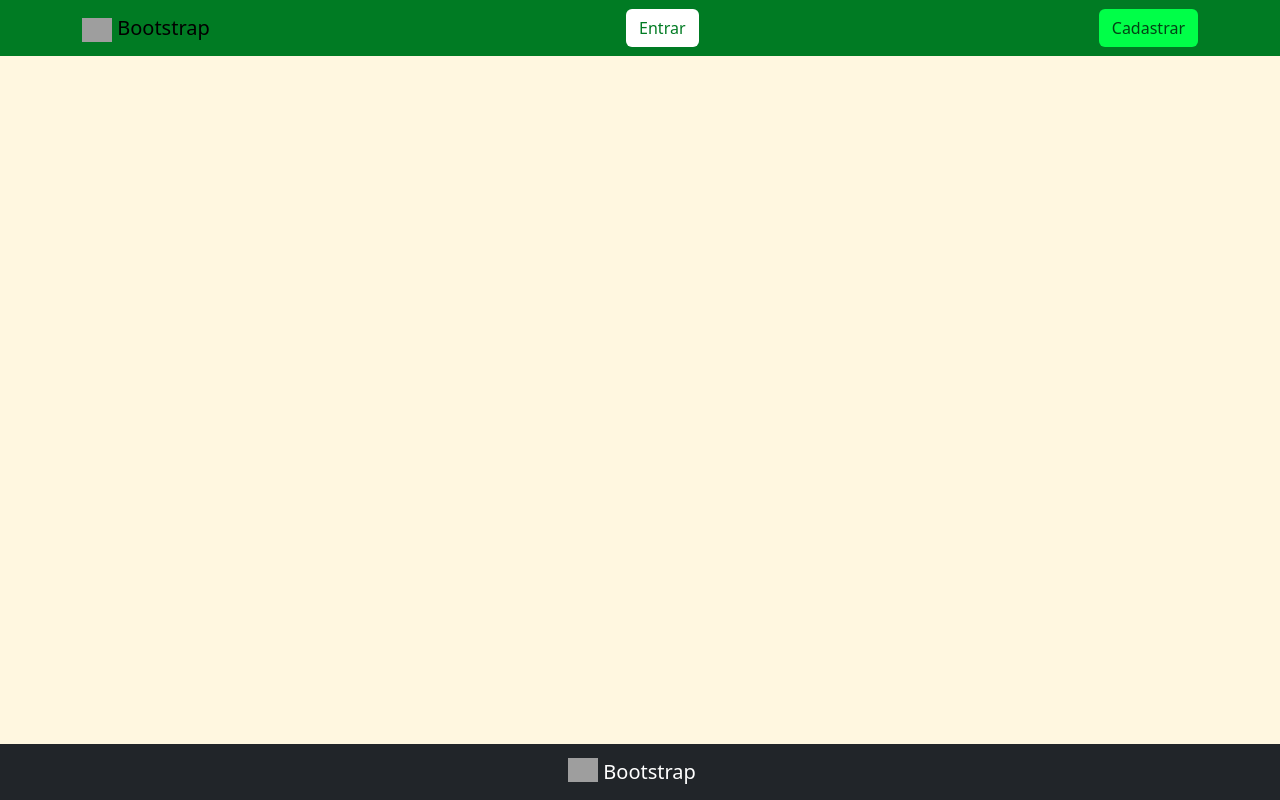
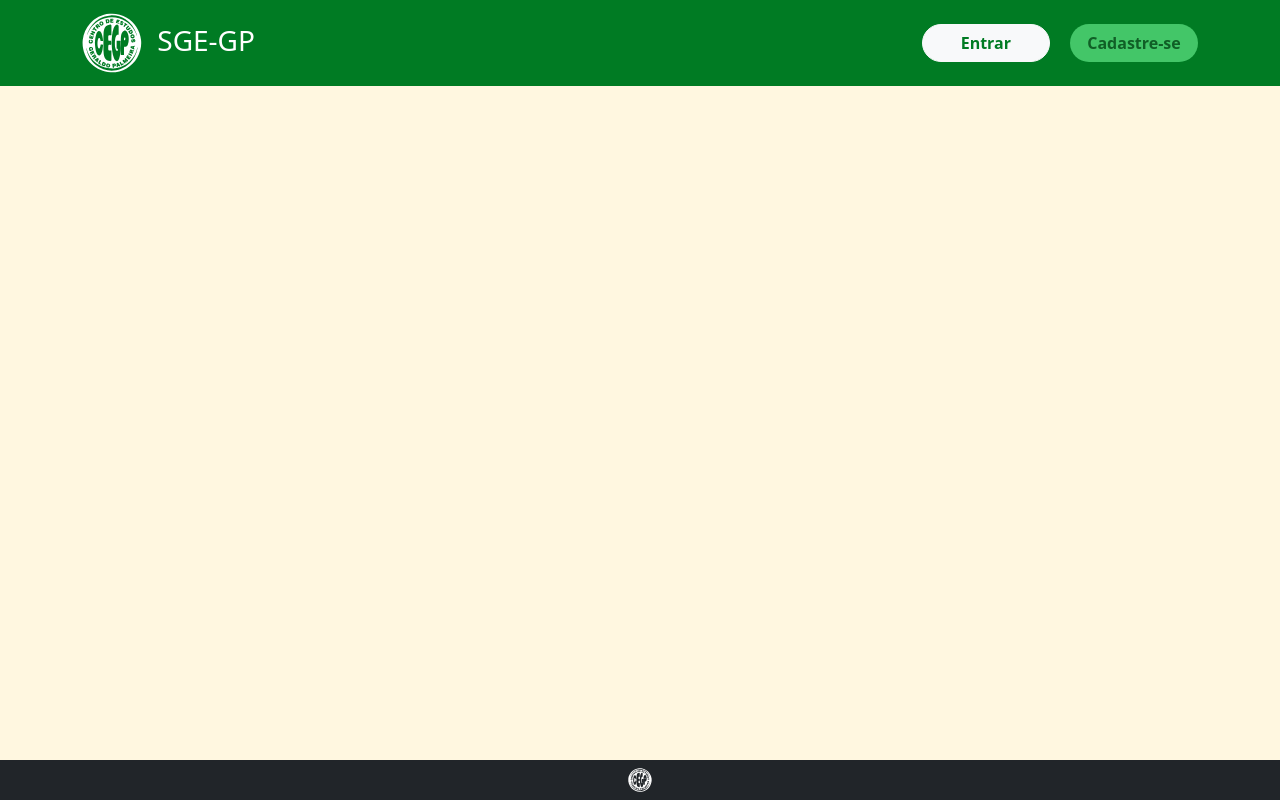
Before and after one commit to leon-rdo/SGE-GP, a Django app: page / in a window 1280 px wide. Run offline with Django 4.2, Linux system fonts and the light colour scheme; some libraries are stand-ins or nearby versions; grey boxes are pictures that could not be loaded.

Commit message:
refactor: modify navbar

```diff
--- a/main/templates/main/index.html
+++ b/main/templates/main/index.html
@@ -1,15 +1,6 @@
 {% extends "base.html" %}
 
-{% block title %}{% endblock title %}
-
-{% block nav_details %}
-    {% if not user.is_authenticated %}
-        <a class="btn" id="botaoLogin" href="{% url 'account_login' %}" role="button">Entrar</a>
-        <a class="btn" id="botaoCadastro" href="{% url 'account_signup' %}" role="button">Cadastrar</a>
-    {% else %}
-        <a class="btn btn-danger" href="{% url 'account_logout' %}" role="button">Sair</a>
-    {% endif %}
-{% endblock %}
+{% block title %}Conheça o SGE-GP{% endblock title %}
 
 {% block content %}
 
--- a/static/main/styles/css/style.css
+++ b/static/main/styles/css/style.css
@@ -7,28 +7,41 @@ main {
     flex: 1;
 }
 
-.navbar{
+.navbar {
     background-color: #007B23;
 }
 
-.botao1{
+.btn-green {
+    background-color: #007B23;
+}
+
+.btn-light-green {
     background-color: #43C668;
 }
 
-.botao2{
-    background-color: #43C668;
-}
-
-.botao3{
-    background-color: #007B23;
-}
-
-#botaoLogin{
-    background-color: white;
+.text-green {
     color: #007B23;
 }
 
-#botaoCadastro{
-    background-color: #00FF48;
-    color: #024214;
+.text-dark-green {
+    color: #105f26;
 }
+
+.text-light-green {
+    color: #43C668;
+}
+
+.btn-navbar {
+    width: 8rem;
+}
+
+.navbar-brand img {
+    width: 60px;
+}
+
+.btn:hover {
+    background-color: #43C668;
+    color: #FFF;
+    border: 0;
+    transform: scale(0.98);
+}
--- a/templates/base.html
+++ b/templates/base.html
@@ -13,13 +13,18 @@
     <header>
         <nav class="navbar mb-3">
             <div class="container justify-content-between">
-                <a class="navbar-brand" href="#">
-                    <img src="https://getbootstrap.com/docs/5.3/assets/brand/bootstrap-logo.svg" alt="Bootstrap" width="30" height="24">
-                    Bootstrap
+                <a class="navbar-brand text-white fs-3">
+                  <img class="me-2" src="{% static 'main/icons/CEGP.svg' %}" alt="Logo do Colégio Geraldo Palemeira">
+                  SGE-GP
                 </a>
-                {% block nav_details %}
-
-                {% endblock %}
+                {% if not user.is_authenticated %}
+                  <div>
+                    <a class="btn btn-light fw-bold text-green btn-navbar rounded-pill me-3" id="botaoLogin" href="{% url 'account_login' %}" role="button">Entrar</a>
+                    <a class="btn btn-light-green fw-bold text-dark-green btn-navbar rounded-pill" id="botaoCadastro" href="{% url 'account_signup' %}" role="button">Cadastre-se</a>
+                  </div>
+                {% else %}
+                  <a class="btn btn-danger btn-navbar rounded-pill" href="{% url 'account_logout' %}" role="button">Sair</a>
+                {% endif %}
             </div>
           </nav>
     </header>
@@ -43,10 +48,7 @@
     <footer>
         <nav class="navbar bg-dark" data-bs-theme="dark">
             <div class="container-fluid justify-content-center">
-              <a class="navbar-brand" href="#">
-                <img src="https://getbootstrap.com/docs/5.3/assets/brand/bootstrap-logo.svg" alt="Logo" width="30" height="24" class="d-inline-block align-text-top">
-                Bootstrap
-              </a>
+                <img src="{% static 'main/icons/CEGP.svg' %}" alt="Logo" width="30" height="24" class="d-inline-block align-text-top">
             </div>
           </nav>
     </footer>
```
Also changed, not shown: static/main/icons/CEGP.svg (added).
